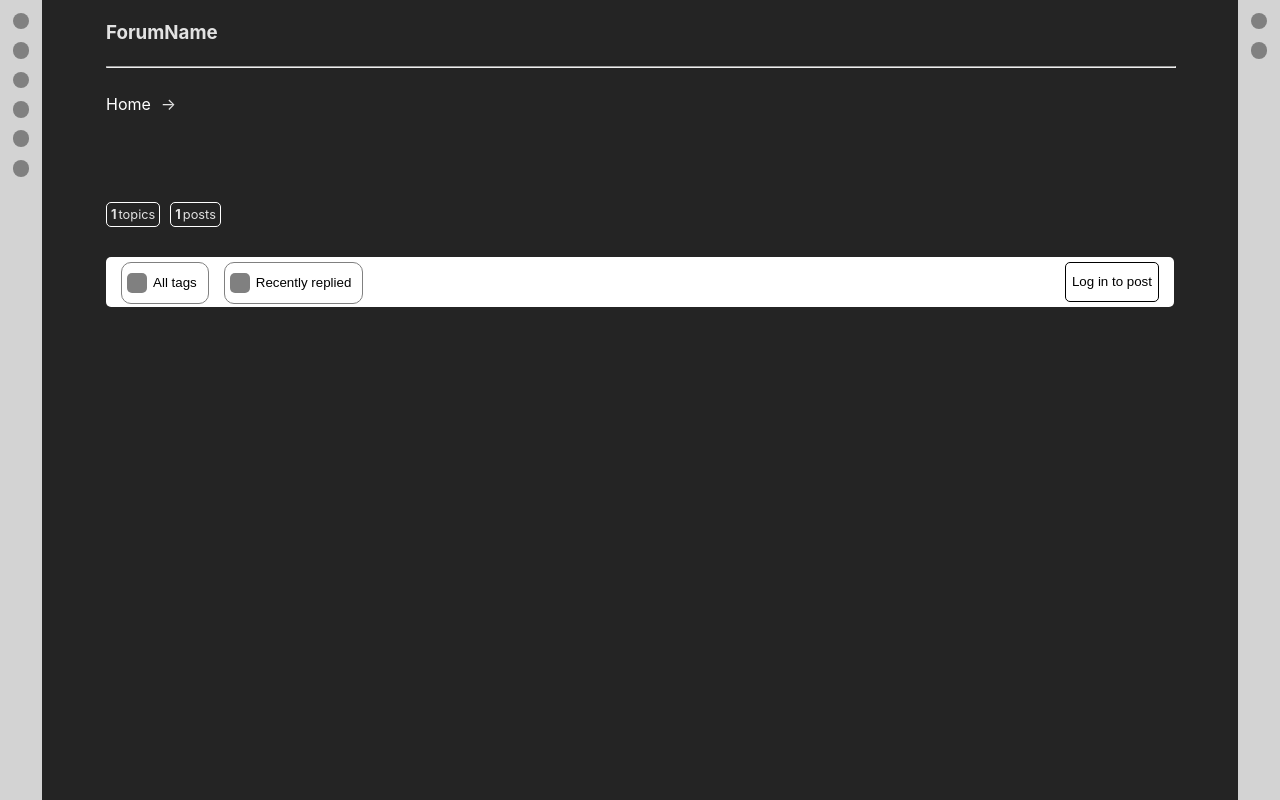
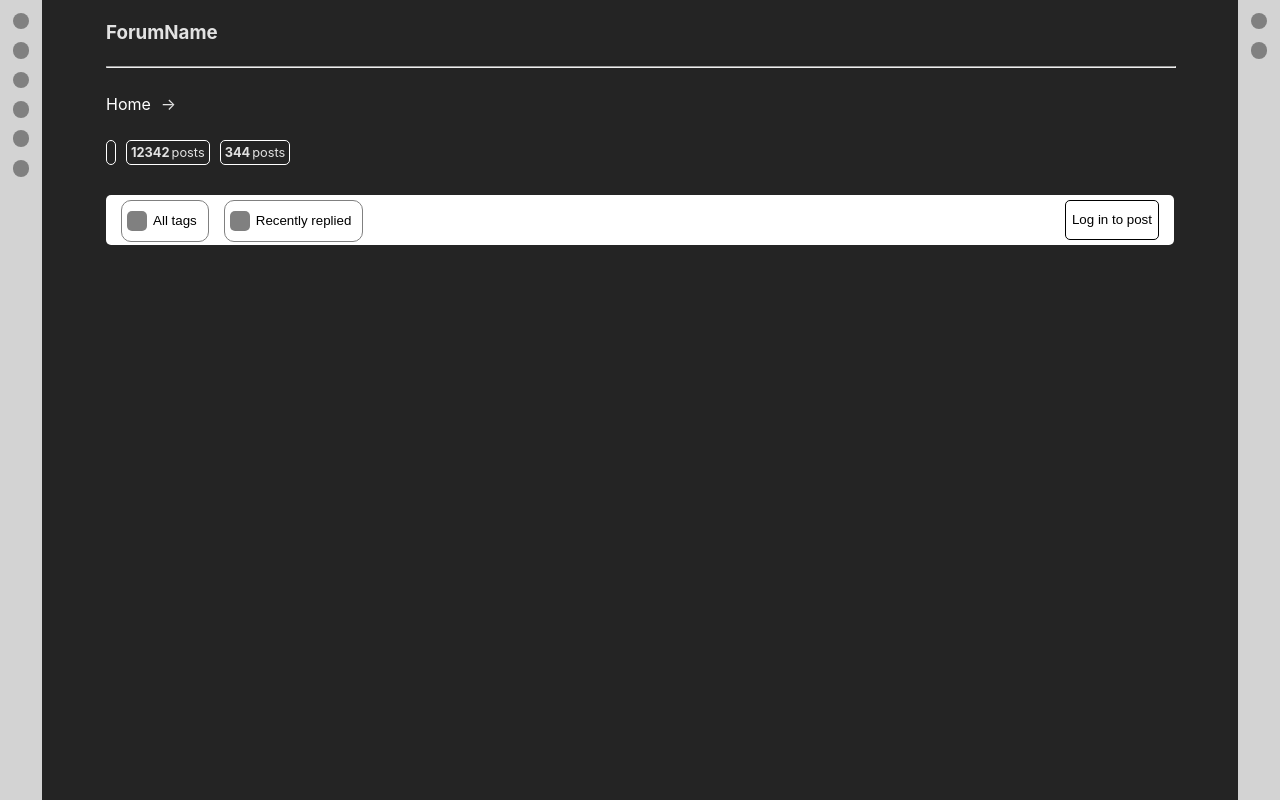
Before and after one commit to tomasrobino/forum, a React (Vite) app in the folder client/: page /category/1/post/1 in a window 1280 px wide. Built offline with nearby package versions, Linux system fonts and the light colour scheme; no server answers.

Commit message:
PostHeader done

```diff
--- a/client/src/components/post/Post.tsx
+++ b/client/src/components/post/Post.tsx
@@ -6,7 +6,7 @@ import {useLocation} from "react-router-dom";
 
 
 export function Post() {
-  const location = useLocation();
+  const location   = useLocation();
   const [parentCategory, setParentCategory]: [category, Dispatch<SetStateAction<category>>] = useState<category>({
     desc: "",
     lastPost: "",
@@ -47,7 +47,7 @@ export function Post() {
 
   return (
     <>
-      <PostHeader category={parentCategory.title} iconColor={""} icon={""} title={""} description={""} topicAmount={1} postAmount={1} />
+      <PostHeader categoryURL={parentCategory.urlName} category={parentCategory.title} iconColor={""} icon={""} title={post.title} replies={344} posts={12342} />
       <PostMenuBar />
     </>
   );
--- a/client/src/components/post/PostHeader.module.css
+++ b/client/src/components/post/PostHeader.module.css
@@ -10,27 +10,8 @@
     margin-top: 3vh;
 }
 
-.titleNImg {
-    display: flex;
-    align-items: center;
-}
-
-.iconBox {
-    height: 40px;
-    width: 40px;
-    border-radius: 5px;
-}
-
 .title {
-    margin-left: 10px;
-    font-size: 2em;
-}
-
-.description {
-    width: fit-content;
-    border-bottom: 2px solid grey;
-    color: lightgray;
-    padding-bottom: 10px;
+    font-size: 1.7em;
 }
 
 .quantities {
--- a/client/src/components/post/PostHeader.tsx
+++ b/client/src/components/post/PostHeader.tsx
@@ -1,30 +1,27 @@
 import styles from './PostHeader.module.css'
 import {NavLink, useParams} from "react-router-dom";
 
-export function PostHeader(props: {category: string, iconColor: string, icon: string, title: string, description: string, topicAmount: number, postAmount: number}) {
+export function PostHeader(props: {categoryURL: string, category: string, iconColor: string, icon: string, title: string, replies: number, posts: number}) {
   const { id } = useParams();
   return (
     <>
       <div className={styles.navbar}>
         <NavLink to={"/"} className={styles.navLink} >Home</NavLink>
         <span className={styles.arrow}>→</span>
-        <NavLink to={"/category/"+props.category+"/post/"+id} className={styles.navLink} >{props.category}</NavLink>
+        <NavLink to={"/category/"+props.categoryURL} className={styles.navLink} >{props.category}</NavLink>
       </div>
       <div className={styles.header}>
-        <div className={styles.titleNImg}>
-          <div className={styles.iconBox} style={{ backgroundColor: props.iconColor }}>
-            {/* <img className={styles.icon} src={props.icon} alt={props.title}/> */}
-          </div>
-          <p className={styles.title}>{props.title}</p>
-        </div>
-        <p className={styles.description}>{props.description}</p>
+        <p className={styles.title}>{props.title}</p>
         <div className={styles.quantities}>
           <div className={styles.box}>
-            <p className={styles.amount}>{props.topicAmount}</p>
-            <p className={styles.amountText}>topics</p>
+            <p className={styles.amountText}>{props.category}</p>
           </div>
           <div className={styles.box}>
-            <p className={styles.amount}>{props.postAmount}</p>
+            <p className={styles.amount}>{props.posts}</p>
+            <p className={styles.amountText}>posts</p>
+          </div>
+          <div className={styles.box}>
+            <p className={styles.amount}>{props.replies}</p>
             <p className={styles.amountText}>posts</p>
           </div>
         </div>
```
